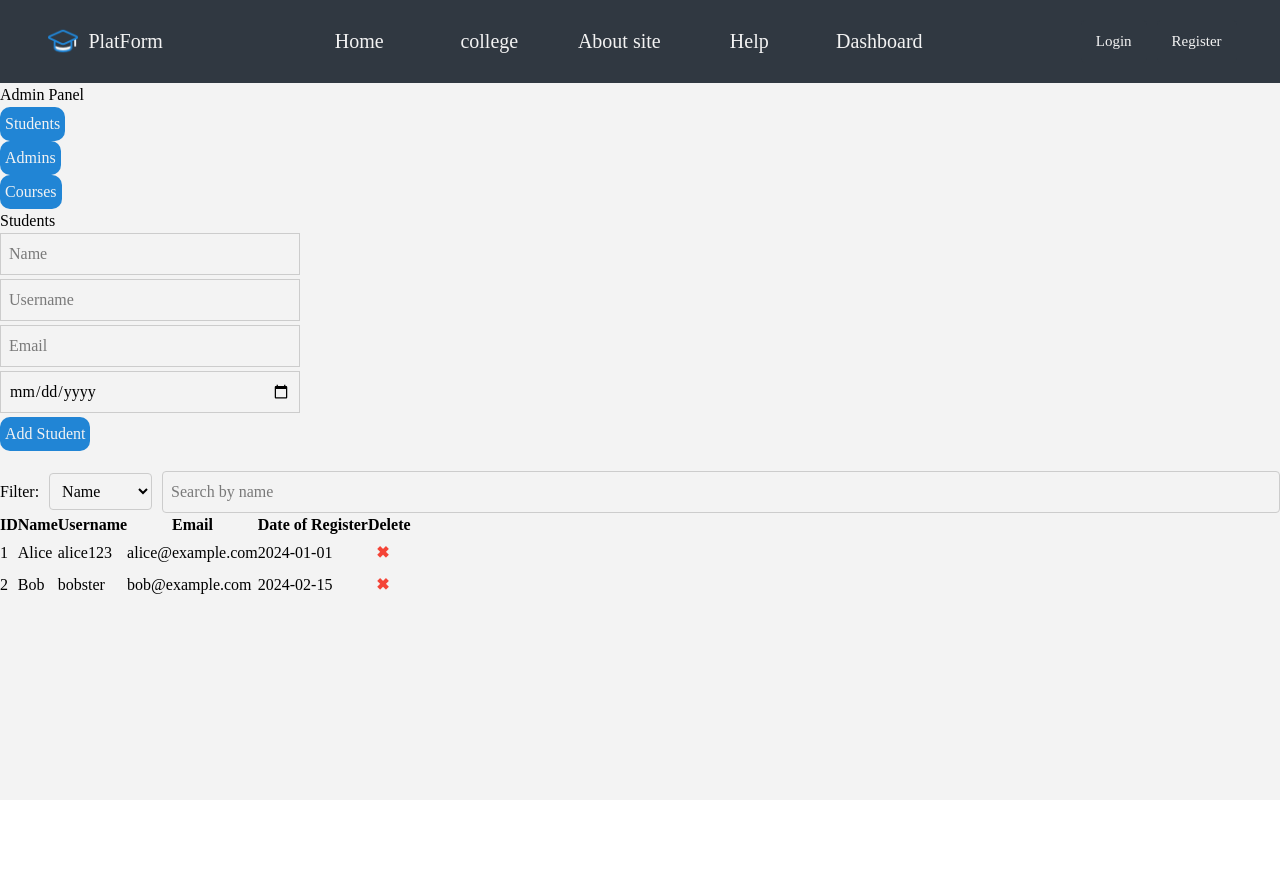
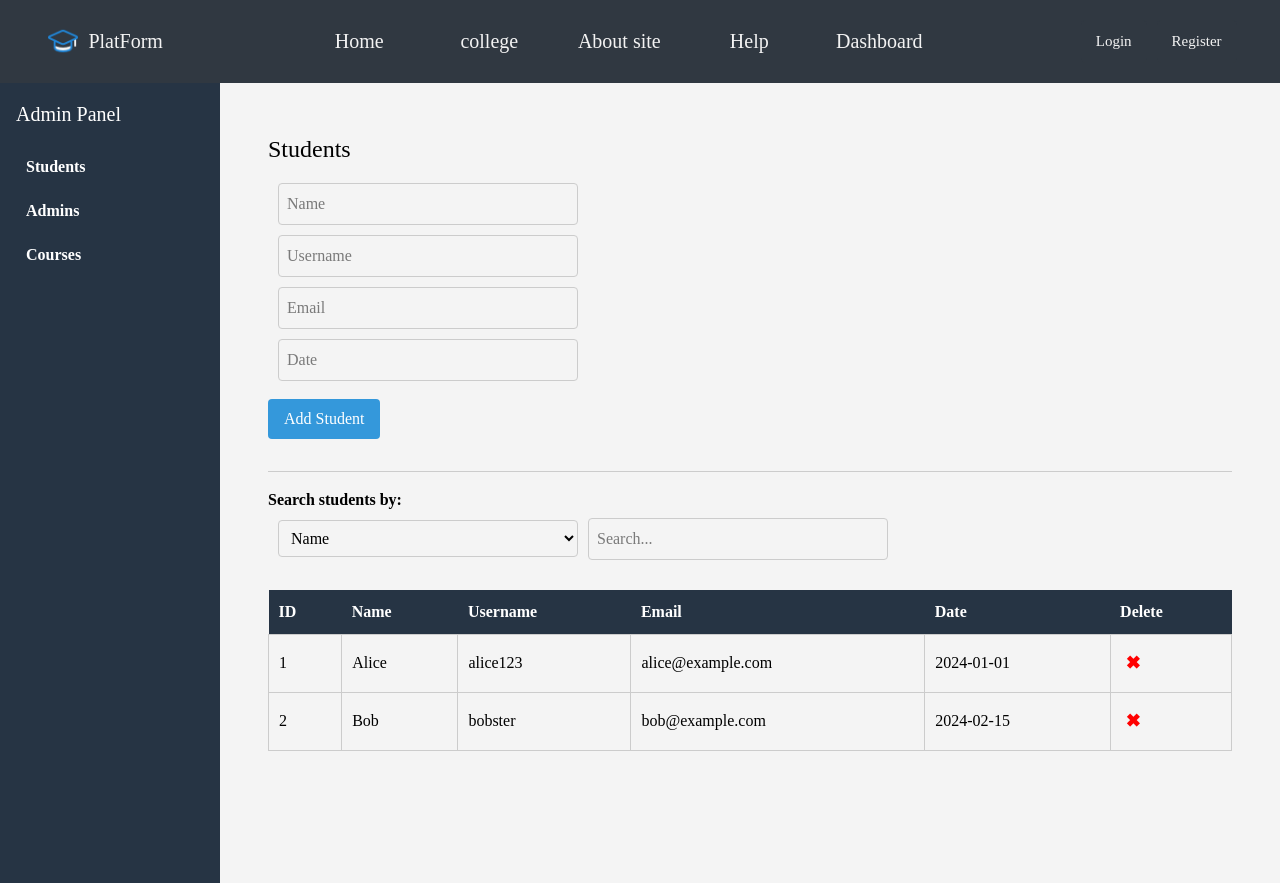
Before and after one commit to ahmadtomeh03/PlatForm, a React (Vite) app in the folder front-end/: page /dashboard in a window 1280 px wide. Before the commit the page ends 800 px from the top, so only its background shows below. Built offline with nearby package versions, Linux system fonts and the light colour scheme; a web font is replaced by a local one.

Commit message:
updated the dashboard

```diff
--- a/front-end/src/Components/Dashboard/Admins.jsx
+++ b/front-end/src/Components/Dashboard/Admins.jsx
@@ -1,4 +1,5 @@
 import React, { useState } from "react";
+import "./MainDashboard.css";
 
 function Admins() {
   const [admins, setAdmins] = useState(["John", "Emma"]);
@@ -16,23 +17,28 @@ function Admins() {
   };
 
   return (
-    <div>
-      <h1>Admins</h1>
-      <input value={admin} onChange={(e) => setAdmin(e.target.value)} placeholder="Admin Name" />
-      <button onClick={addAdmin}>Add Admin</button>
-      <table>
+    <div className="dashboard-section">
+      <h1 className="dashboard-section-title">Admins</h1>
+      <input
+        className="dashboard-input"
+        value={admin}
+        onChange={(e) => setAdmin(e.target.value)}
+        placeholder="Admin Name"
+      />
+      <button className="dashboard-button" onClick={addAdmin}>Add Admin</button>
+      <table className="dashboard-table">
         <thead>
           <tr>
-            <th>Name</th>
-            <th>Actions</th>
+            <th className="dashboard-th">Name</th>
+            <th className="dashboard-th">Delete</th>
           </tr>
         </thead>
         <tbody>
           {admins.map((a, index) => (
-            <tr key={index}>
-              <td>{a}</td>
-              <td>
-                <button className="delete-button" onClick={() => deleteAdmin(index)}>Delete</button>
+            <tr key={index} className="dashboard-tr">
+              <td className="dashboard-td">{a}</td>
+              <td className="dashboard-td">
+                <button className="dashboard-delete-button" onClick={() => deleteAdmin(index)}>✖</button>
               </td>
             </tr>
           ))}
--- a/front-end/src/Components/Dashboard/Courses.jsx
+++ b/front-end/src/Components/Dashboard/Courses.jsx
@@ -1,4 +1,5 @@
 import React, { useState } from "react";
+import "./MainDashboard.css";
 
 function Courses() {
   const [materials, setMaterials] = useState({
@@ -25,29 +26,38 @@ function Courses() {
   };
 
   return (
-    <div>
-      <h1>Courses</h1>
-      <select value={type} onChange={(e) => setType(e.target.value)}>
+    <div className="dashboard-section">
+      <h1 className="dashboard-section-title">Courses</h1>
+      <select
+        className="dashboard-input"
+        value={type}
+        onChange={(e) => setType(e.target.value)}
+      >
         <option value="books">Books</option>
         <option value="exams">Exams</option>
         <option value="summaries">Summaries</option>
         <option value="assignments">Assignments</option>
       </select>
-      <input value={item} onChange={(e) => setItem(e.target.value)} placeholder={`Add to ${type}`} />
-      <button onClick={addMaterial}>Add</button>
-      <table>
+      <input
+        className="dashboard-input"
+        value={item}
+        onChange={(e) => setItem(e.target.value)}
+        placeholder={`Add to ${type}`}
+      />
+      <button className="dashboard-button" onClick={addMaterial}>Add</button>
+      <table className="dashboard-table">
         <thead>
           <tr>
-            <th>{type.charAt(0).toUpperCase() + type.slice(1)}</th>
-            <th>Actions</th>
+            <th className="dashboard-th">{type.charAt(0).toUpperCase() + type.slice(1)}</th>
+            <th className="dashboard-th">Delete</th>
           </tr>
         </thead>
         <tbody>
           {materials[type].map((mat, index) => (
-            <tr key={index}>
-              <td>{mat}</td>
-              <td>
-                <button className="delete-button" onClick={() => deleteMaterial(index)}>Delete</button>
+            <tr key={index} className="dashboard-tr">
+              <td className="dashboard-td">{mat}</td>
+              <td className="dashboard-td">
+                <button className="dashboard-delete-button" onClick={() => deleteMaterial(index)}>✖</button>
               </td>
             </tr>
           ))}
--- /dev/null
+++ b/front-end/src/Components/Dashboard/MainDashboard.css
@@ -0,0 +1,143 @@
+.dashboard-container {
+  display: flex;
+  height: 100vh;
+  font-family: Arial, sans-serif;
+}
+
+.dashboard-sidebar {
+  width: 220px;
+  background-color: #263444;
+  color: white;
+  padding: 1rem;
+}
+
+.dashboard-sidebar-title {
+  font-size: 20px;
+  margin-bottom: 1rem;
+}
+
+.dashboard-nav button {
+  display: block;
+  width: 100%;
+  background: none;
+  border: none;
+  color: #fff;
+  padding: 10px;
+  text-align: left;
+  font-weight: bold;
+  cursor: pointer;
+}
+
+.dashboard-nav button:hover {
+  background-color: #0f4ca7;
+}
+
+.dashboard-main-content {
+  flex: 1;
+  padding: 2rem;
+  background-color: #f4f4f4;
+}
+
+.dashboard-section {
+  padding: 1rem;
+}
+
+.dashboard-title {
+  font-size: 24px;
+  margin-bottom: 1rem;
+}
+
+.dashboard-form {
+  margin-bottom: 2rem;
+}
+
+.dashboard-input {
+  padding: 8px;
+  margin-bottom: 10px;
+  border: 1px solid #ccc;
+  border-radius: 4px;
+  width: 100%;
+  max-width: 300px;
+  margin-left: 10px;
+}
+
+.dashboard-input-error {
+  border: 1px solid red;
+}
+
+.dashboard-error-text {
+  color: red;
+  font-size: 13px;
+  margin-bottom: 8px;
+}
+
+.dashboard-button {
+  padding: 8px 16px;
+  background-color: #3498db;
+  color: white;
+  border: none;
+  border-radius: 4px;
+  margin-top: 8px;
+  cursor: pointer;
+}
+
+.dashboard-button:hover {
+  background-color: #2980b9;
+}
+
+.dashboard-table {
+  width: 100%;
+  border-collapse: collapse;
+  margin-top: 20px;
+}
+
+.dashboard-th {
+  background-color: #263444;
+  color: white;
+  padding: 10px;
+  text-align: left;
+}
+
+.dashboard-td {
+  border: 1px solid #ccc;
+  padding: 10px;
+}
+
+.dashboard-delete-button {
+  background: none;
+  border: none;
+  color: red;
+  font-weight: bold;
+  font-size: 18px;
+  cursor: pointer;
+}
+
+.dashboard-modal-overlay {
+  position: fixed;
+  top: 0;
+  left: 0;
+  width: 100%;
+  height: 100%;
+  background: rgba(0, 0, 0, 0.5);
+}
+
+.dashboard-modal {
+  background: white;
+  padding: 20px;
+  max-width: 300px;
+  margin: 15% auto;
+  border-radius: 5px;
+  text-align: center;
+}
+
+.dashboard-filter-group {
+  margin-top: 1rem;
+  padding-top: 1rem;
+  border-top: 1px solid #ccc;
+}
+
+.dashboard-filter-label {
+  display: block;
+  margin-bottom: 6px;
+  font-weight: bold;
+}
--- a/front-end/src/Components/Dashboard/MainDashboard.jsx
+++ b/front-end/src/Components/Dashboard/MainDashboard.jsx
@@ -2,31 +2,22 @@ import React, { useState } from "react";
 import Students from "./Students";
 import Admins from "./Admins";
 import Courses from "./Courses";
-//  import "./dashboard.css";
+import "./MainDashboard.css";
 
 function MainDashboard() {
   const [section, setSection] = useState("students");
 
   return (
-    <div className="dashboard">
-      <aside className="sidebar">
-        <h2>Admin Panel</h2>
-        <nav>
-          <ul>
-            <li>
-              <button onClick={() => setSection("students")}>Students</button>
-            </li>
-            <li>
-              <button onClick={() => setSection("admins")}>Admins</button>
-            </li>
-            <li>
-              <button onClick={() => setSection("courses")}>Courses</button>
-            </li>
-          </ul>
+    <div className="dashboard-container">
+      <aside className="dashboard-sidebar">
+        <h2 className="dashboard-sidebar-title">Admin Panel</h2>
+        <nav className="dashboard-nav">
+          <button onClick={() => setSection("students")}>Students</button>
+          <button onClick={() => setSection("admins")}>Admins</button>
+          <button onClick={() => setSection("courses")}>Courses</button>
         </nav>
       </aside>
-
-      <main className="main-content">
+      <main className="dashboard-main-content">
         {section === "students" && <Students />}
         {section === "admins" && <Admins />}
         {section === "courses" && <Courses />}
--- a/front-end/src/Components/Dashboard/Students.jsx
+++ b/front-end/src/Components/Dashboard/Students.jsx
@@ -1,5 +1,5 @@
-// Students.jsx
 import React, { useState } from "react";
+import "./MainDashboard.css";
 
 function Students() {
   const [students, setStudents] = useState([
@@ -7,9 +7,9 @@ function Students() {
     { id: 2, name: "Bob", username: "bobster", email: "bob@example.com", date: "2024-02-15" }
   ]);
   const [form, setForm] = useState({ name: "", username: "", email: "", date: "" });
+  const [invalidFields, setInvalidFields] = useState({});
   const [searchBy, setSearchBy] = useState("name");
   const [searchQuery, setSearchQuery] = useState("");
-  const [invalidFields, setInvalidFields] = useState({});
   const [confirmId, setConfirmId] = useState(null);
 
   const handleChange = (e) => {
@@ -18,26 +18,27 @@ function Students() {
   };
 
   const handleSubmit = () => {
-    const { name, username, email, date } = form;
-    const newInvalid = {
-      name: !name,
-      username: !username,
-      email: !email,
-      date: !date
-    };
-    setInvalidFields(newInvalid);
-    const hasError = Object.values(newInvalid).some((val) => val);
-    if (hasError) return;
+    const missing = {};
+    Object.keys(form).forEach((key) => {
+      if (!form[key].trim()) missing[key] = true;
+    });
+
+    if (Object.keys(missing).length > 0) {
+      setInvalidFields(missing);
+      return;
+    }
+
     setStudents([...students, { ...form, id: students.length + 1 }]);
     setForm({ name: "", username: "", email: "", date: "" });
+    setInvalidFields({});
   };
 
-  const confirmDelete = (id) => {
+  const handleDelete = (id) => {
     setConfirmId(id);
   };
 
-  const handleDelete = () => {
-    setStudents(students.filter((student) => student.id !== confirmId));
+  const confirmDelete = () => {
+    setStudents(students.filter((s) => s.id !== confirmId));
     setConfirmId(null);
   };
 
@@ -45,84 +46,36 @@ function Students() {
     setConfirmId(null);
   };
 
-  const filteredStudents = students.filter((student) =>
-    student[searchBy].toLowerCase().includes(searchQuery.toLowerCase())
+  const filtered = students.filter((s) =>
+    s[searchBy].toLowerCase().includes(searchQuery.toLowerCase())
   );
 
-  const inputStyle = (field) => ({
-    border: "1px solid #ccc",
-    padding: "8px",
-    marginBottom: "4px",
-    borderColor: invalidFields[field] ? "red" : "#ccc",
-    display: "block",
-    width: "100%",
-    maxWidth: "300px"
-  });
+  return (
+    <div className="dashboard-section">
+      <h1 className="dashboard-title">Students</h1>
 
-  const filterStyle = {
-    padding: "8px",
-    border: "1px solid #ccc",
-    borderRadius: "4px"
-  };
+      <div className="dashboard-form">
+        {["name", "username", "email", "date"].map((field) => (
+          <div key={field}>
+            <input
+              className={`dashboard-input ${invalidFields[field] ? "dashboard-input-error" : ""}`}
+              name={field}
+              value={form[field]}
+              onChange={handleChange}
+              placeholder={field[0].toUpperCase() + field.slice(1)}
+            />
+            {invalidFields[field] && (
+              <div className="dashboard-error-text">Please fill in the {field}</div>
+            )}
+          </div>
+        ))}
+        <button className="dashboard-button" onClick={handleSubmit}>Add Student</button>
+      </div>
 
-  const deleteButtonStyle = {
-    backgroundColor: "transparent",
-    color: "#f44336",
-    border: "none",
-    padding: "4px 8px",
-    cursor: "pointer",
-    fontWeight: "bold"
-  };
-
-  const modalStyle = {
-    position: "fixed",
-    top: "50%",
-    left: "50%",
-    transform: "translate(-50%, -50%)",
-    backgroundColor: "#fff",
-    padding: "20px",
-    boxShadow: "0 2px 10px rgba(0, 0, 0, 0.2)",
-    zIndex: 1000,
-    borderRadius: "6px",
-    border: "1px solid #ccc"
-  };
-
-  const overlayStyle = {
-    position: "fixed",
-    top: 0,
-    left: 0,
-    right: 0,
-    bottom: 0,
-    backgroundColor: "rgba(0, 0, 0, 0.3)",
-    zIndex: 999
-  };
-
-  return (
-    <div>
-      <h1>Students</h1>
-      <div>
-        <input style={inputStyle("name")} name="name" value={form.name} onChange={handleChange} placeholder="Name" />
-        {invalidFields.name && <small style={{ color: "red" }}>Please fill in the name</small>}
-      </div>
-      <div>
-        <input style={inputStyle("username")} name="username" value={form.username} onChange={handleChange} placeholder="Username" />
-        {invalidFields.username && <small style={{ color: "red" }}>Please fill in the username</small>}
-      </div>
-      <div>
-        <input style={inputStyle("email")} name="email" value={form.email} onChange={handleChange} placeholder="Email" />
-        {invalidFields.email && <small style={{ color: "red" }}>Please fill in the email</small>}
-      </div>
-      <div>
-        <input style={inputStyle("date")} name="date" type="date" value={form.date} onChange={handleChange} placeholder="Date of Register" />
-        {invalidFields.date && <small style={{ color: "red" }}>Please fill in the date</small>}
-      </div>
-      <button onClick={handleSubmit}>Add Student</button>
-
-      <div style={{ marginTop: "20px", display: "flex", gap: "10px", alignItems: "center" }}>
-        <label htmlFor="filter">Filter:</label>
+      <div className="dashboard-filter-group">
+        <label className="dashboard-filter-label">Search students by:</label>
         <select
-          id="filter"
-          style={filterStyle}
+          className="dashboard-input"
           value={searchBy}
           onChange={(e) => setSearchBy(e.target.value)}
         >
@@ -132,35 +85,34 @@ function Students() {
           <option value="date">Date</option>
         </select>
         <input
-          type="text"
-          placeholder={`Search by ${searchBy}`}
+          className="dashboard-input"
           value={searchQuery}
           onChange={(e) => setSearchQuery(e.target.value)}
-          style={{ ...filterStyle, flexGrow: 1 }}
+          placeholder="Search..."
         />
       </div>
 
-      <table>
+      <table className="dashboard-table">
         <thead>
           <tr>
-            <th>ID</th>
-            <th>Name</th>
-            <th>Username</th>
-            <th>Email</th>
-            <th>Date of Register</th>
-            <th>Delete</th>
+            <th className="dashboard-th">ID</th>
+            <th className="dashboard-th">Name</th>
+            <th className="dashboard-th">Username</th>
+            <th className="dashboard-th">Email</th>
+            <th className="dashboard-th">Date</th>
+            <th className="dashboard-th">Delete</th>
           </tr>
         </thead>
         <tbody>
-          {filteredStudents.map((s) => (
+          {filtered.map((s) => (
             <tr key={s.id}>
-              <td>{s.id}</td>
-              <td>{s.name}</td>
-              <td>{s.username}</td>
-              <td>{s.email}</td>
-              <td>{s.date}</td>
-              <td>
-                <button style={deleteButtonStyle} onClick={() => confirmDelete(s.id)}>✖</button>
+              <td className="dashboard-td">{s.id}</td>
+              <td className="dashboard-td">{s.name}</td>
+              <td className="dashboard-td">{s.username}</td>
+              <td className="dashboard-td">{s.email}</td>
+              <td className="dashboard-td">{s.date}</td>
+              <td className="dashboard-td">
+                <button className="dashboard-delete-button" onClick={() => handleDelete(s.id)}>✖</button>
               </td>
             </tr>
           ))}
@@ -168,14 +120,13 @@ function Students() {
       </table>
 
       {confirmId && (
-        <>
-          <div style={overlayStyle} onClick={cancelDelete}></div>
-          <div style={modalStyle}>
+        <div className="dashboard-modal-overlay">
+          <div className="dashboard-modal">
             <p>Are you sure you want to delete this student?</p>
-            <button onClick={handleDelete} style={{ marginRight: "10px" }}>Yes, Delete</button>
-            <button onClick={cancelDelete}>Cancel</button>
+            <button className="dashboard-button" onClick={confirmDelete}>Yes</button>
+            <button className="dashboard-button" onClick={cancelDelete}>No</button>
           </div>
-        </>
+        </div>
       )}
     </div>
   );
--- a/front-end/src/Components/Dashboard/dashboard.css
+++ /dev/null
@@ -1,81 +0,0 @@
-.dashboard {
-  display: flex;
-  height: 100vh;
-  font-family: Arial, sans-serif;
-}
-
-.sidebar {
-  width: 230px;
-  background-color: #2c3e50;
-  color: #ecf0f1;
-  padding: 20px;
-}
-
-.sidebar a {
-  color: #ecf0f1;
-  text-decoration: none;
-  display: block;
-  margin: 12px 0;
-  font-weight: bold;
-}
-
-.main-content {
-  flex: 1;
-  padding: 30px;
-  background-color: #ecf0f1;
-  overflow-y: auto;
-}
-
-input,
-select {
-  padding: 8px;
-  margin: 5px 0;
-  display: block;
-  width: 100%;
-  max-width: 300px;
-}
-
-button {
-  padding: 8px 16px;
-  margin: 10px 0;
-  background-color: #3498db;
-  color: #fff;
-  border: none;
-  cursor: pointer;
-  border-radius: 5px;
-}
-
-table {
-  border-collapse: collapse;
-  width: 100%;
-  margin-top: 20px;
-}
-
-th,
-td {
-  border: 1px solid #ccc;
-  padding: 10px;
-  text-align: left;
-}
-
-th {
-  background-color: #34495e;
-  color: white;
-}
-
-.edit-button {
-  background-color: #f39c12;
-  color: white;
-  padding: 6px 10px;
-  margin-right: 5px;
-  border: none;
-  border-radius: 4px;
-}
-
-.delete-button {
-  background-color: #e74c3c;
-  color: white;
-  padding: 6px 10px;
-  border: none;
-  border-radius: 4px;
-}
```
